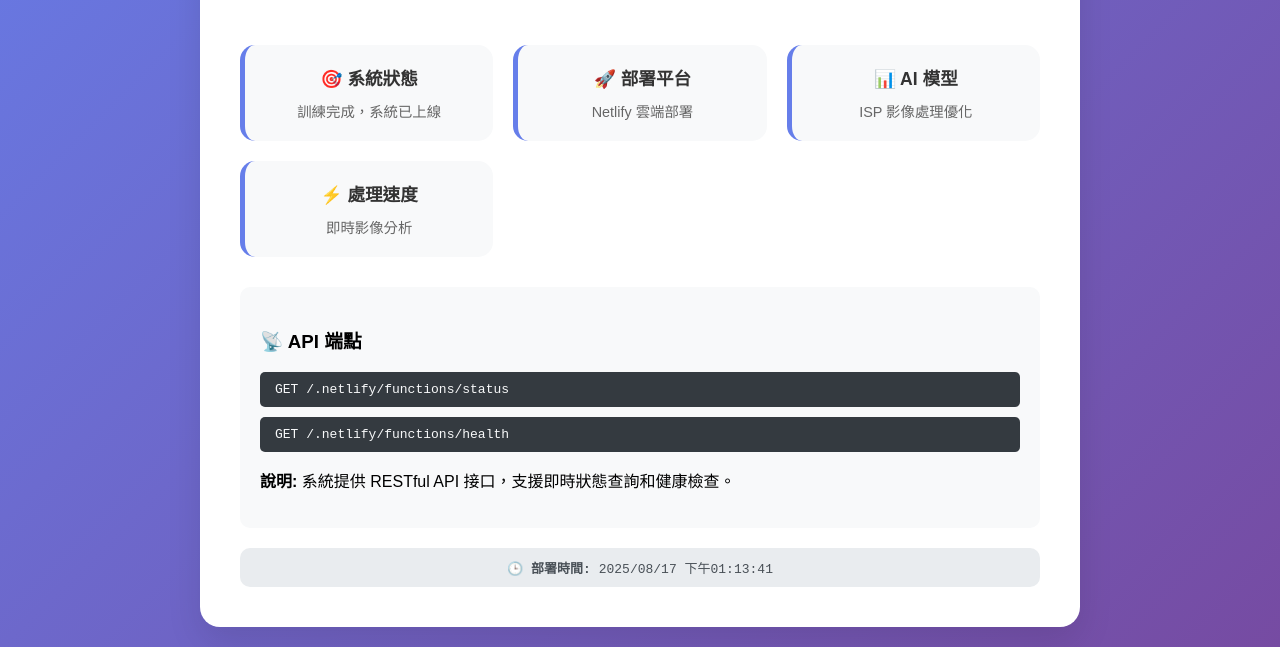
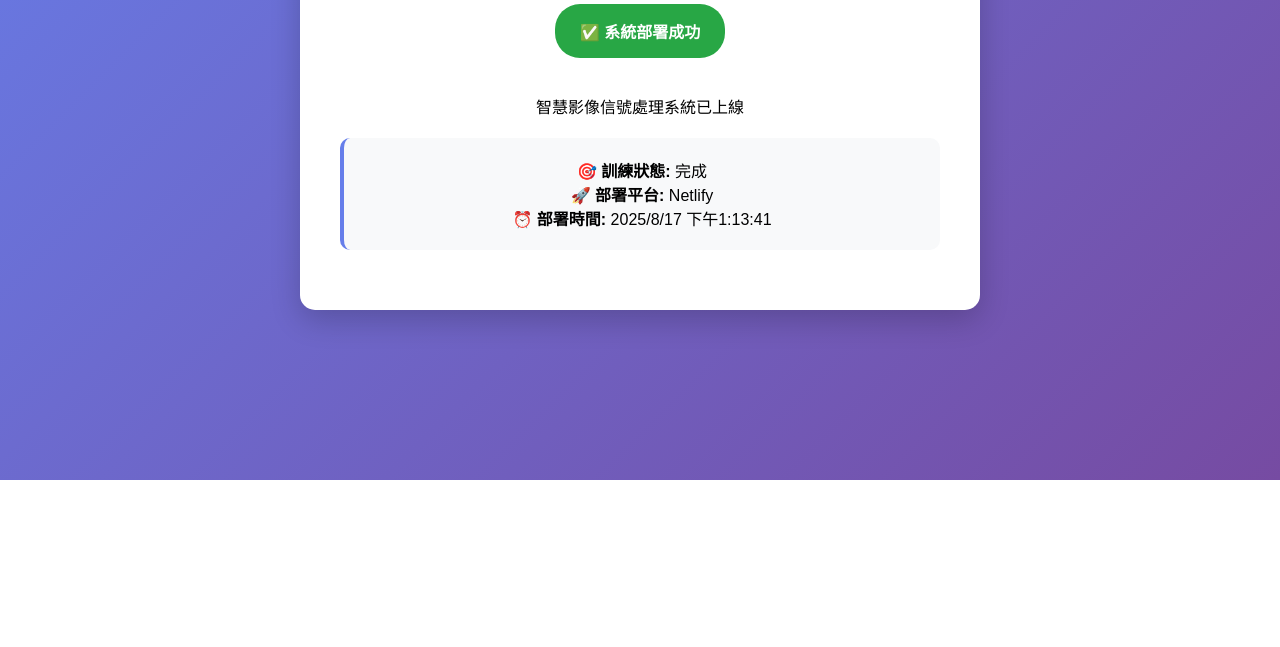
Before and after one commit to Benisonpin/cte-ai-glass-distillation, a website: page cte-ai-drone-vision-20250817_203153/public/index.html in a window 1280 px wide. Shown: the part 320-967 px from the top of the page. After the commit the page ends 800 px from the top, so only its background shows below. Drawn offline with Linux system fonts and the light colour scheme; no server answers.

Commit message:
修復 Netlify 部署 - 雙重配置 (public + 根目錄) - 2025-08-17 21:13:41

```diff
--- a/cte-ai-drone-vision-20250817_203153/public/index.html
+++ b/cte-ai-drone-vision-20250817_203153/public/index.html
@@ -3,13 +3,13 @@
 <head>
     <meta charset="UTF-8">
     <meta name="viewport" content="width=device-width, initial-scale=1.0">
-    <title>CTE AI ISP Agent - 訓練完成</title>
+    <title>CTE AI ISP Agent</title>
     <style>
         body {
-            font-family: 'Microsoft JhengHei', Arial, sans-serif;
-            background: linear-gradient(135deg, #667eea 0%, #764ba2 100%);
+            font-family: Arial, sans-serif;
+            background: linear-gradient(135deg, #667eea, #764ba2);
             margin: 0;
-            padding: 20px;
+            padding: 0;
             min-height: 100vh;
             display: flex;
             align-items: center;
@@ -17,157 +17,50 @@
         }
         .container {
             background: white;
-            border-radius: 20px;
+            border-radius: 15px;
             padding: 40px;
-            box-shadow: 0 15px 35px rgba(0,0,0,0.1);
             text-align: center;
-            max-width: 800px;
-            width: 100%;
+            box-shadow: 0 10px 30px rgba(0,0,0,0.2);
+            max-width: 600px;
+            width: 90%;
         }
-        .title {
-            font-size: 3rem;
+        h1 {
             color: #333;
             margin-bottom: 20px;
-            font-weight: 800;
+            font-size: 2.5rem;
         }
-        .subtitle {
-            font-size: 1.5rem;
-            color: #666;
-            margin-bottom: 30px;
+        .status {
+            background: #28a745;
+            color: white;
+            padding: 15px 25px;
+            border-radius: 25px;
+            display: inline-block;
+            margin: 20px 0;
+            font-weight: bold;
         }
-        .success-badge {
-            background: linear-gradient(45deg, #28a745, #20c997);
-            color: white;
-            padding: 15px 30px;
-            border-radius: 50px;
-            font-size: 1.2rem;
-            font-weight: 600;
-            margin: 20px 0;
-            display: inline-block;
-        }
-        .info-grid {
-            display: grid;
-            grid-template-columns: repeat(auto-fit, minmax(200px, 1fr));
-            gap: 20px;
-            margin: 30px 0;
-        }
-        .info-card {
-            background: #f8f9fa;
-            padding: 20px;
-            border-radius: 15px;
-            border-left: 5px solid #667eea;
-        }
-        .info-title {
-            font-weight: 600;
-            margin-bottom: 10px;
-            color: #333;
-            font-size: 1.1rem;
-        }
-        .info-value {
-            color: #666;
-            font-size: 0.9rem;
-        }
-        .timestamp {
-            background: #e9ecef;
-            padding: 10px 20px;
-            border-radius: 10px;
-            margin-top: 20px;
-            font-family: monospace;
-            color: #495057;
-        }
-        .api-section {
+        .info {
             background: #f8f9fa;
             padding: 20px;
             border-radius: 10px;
-            margin-top: 30px;
-            text-align: left;
-        }
-        .endpoint {
-            background: #343a40;
-            color: #f8f9fa;
-            padding: 10px 15px;
-            border-radius: 5px;
-            font-family: monospace;
-            margin: 10px 0;
-        }
-        @keyframes pulse {
-            0% { transform: scale(1); }
-            50% { transform: scale(1.05); }
-            100% { transform: scale(1); }
-        }
-        .pulse {
-            animation: pulse 2s infinite;
+            margin: 20px 0;
+            border-left: 4px solid #667eea;
         }
     </style>
 </head>
 <body>
     <div class="container">
-        <h1 class="title">🔬 CTE AI ISP Agent</h1>
-        <p class="subtitle">智慧影像信號處理系統</p>
-
-        <div class="success-badge pulse">
-            ✨ 重新訓練流程完全完成！
-        </div>
-
-        <div class="info-grid">
-            <div class="info-card">
-                <div class="info-title">🎯 系統狀態</div>
-                <div class="info-value">訓練完成，系統已上線</div>
-            </div>
-            <div class="info-card">
-                <div class="info-title">🚀 部署平台</div>
-                <div class="info-value">Netlify 雲端部署</div>
-            </div>
-            <div class="info-card">
-                <div class="info-title">📊 AI 模型</div>
-                <div class="info-value">ISP 影像處理優化</div>
-            </div>
-            <div class="info-card">
-                <div class="info-title">⚡ 處理速度</div>
-                <div class="info-value">即時影像分析</div>
-            </div>
-        </div>
-
-        <div class="api-section">
-            <h3>📡 API 端點</h3>
-            <div class="endpoint">GET /.netlify/functions/status</div>
-            <div class="endpoint">GET /.netlify/functions/health</div>
-            <p><strong>說明:</strong> 系統提供 RESTful API 接口，支援即時狀態查詢和健康檢查。</p>
-        </div>
-
-        <div class="timestamp">
-            <strong>🕒 部署時間:</strong> <span id="deploy-time"></span>
+        <h1>🔬 CTE AI ISP Agent</h1>
+        <div class="status">✅ 系統部署成功</div>
+        <p>智慧影像信號處理系統已上線</p>
+        <div class="info">
+            <strong>🎯 訓練狀態:</strong> 完成<br>
+            <strong>🚀 部署平台:</strong> Netlify<br>
+            <strong>⏰ 部署時間:</strong> <span id="time"></span>
         </div>
     </div>
-
     <script>
-        // 設置部署時間
-        document.getElementById('deploy-time').textContent = new Date().toLocaleString('zh-TW', {
-            year: 'numeric',
-            month: '2-digit',
-            day: '2-digit',
-            hour: '2-digit',
-            minute: '2-digit',
-            second: '2-digit'
-        });
-
-        // 嘗試連接 API
-        setTimeout(() => {
-            fetch('/.netlify/functions/status')
-                .then(response => response.json())
-                .then(data => {
-                    console.log('✅ API 連接成功:', data);
-                })
-                .catch(error => {
-                    console.log('⏳ API 準備中，這是正常的...');
-                });
-        }, 3000);
-
-        // 添加一些互動效果
-        document.addEventListener('DOMContentLoaded', function() {
-            console.log('🚀 CTE AI ISP Agent 系統已載入');
-            console.log('📊 訓練完成，系統運行正常');
-        });
+        document.getElementById('time').textContent = new Date().toLocaleString('zh-TW');
+        console.log('✅ CTE AI ISP Agent 載入完成');
     </script>
 </body>
 </html>
```
Also changed, not shown: cte-ai-drone-vision-20250817_203153/index.html (added, +50 -0 lines), cte-ai-drone-vision-20250817_203153/netlify.toml, 1 other file.
